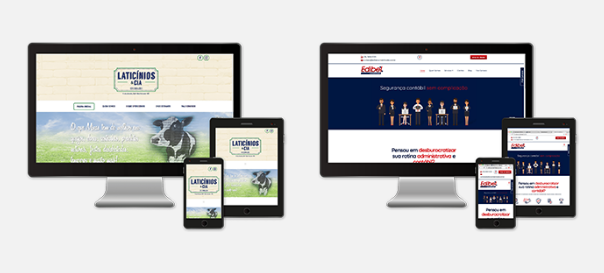
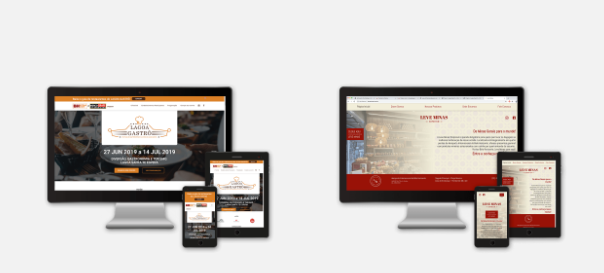
Before and after one commit to patmayumi/portfolio, a plain HTML site: page index.html in a window 1280 px wide. Shown: the part 1372-1645 px from the top of the page, 337-941 px from the left. Drawn offline with nearby package versions, Linux system fonts and the light colour scheme.

Commit message:
websites update

```diff
--- a/index.html
+++ b/index.html
@@ -147,23 +147,23 @@
 
         <div class="col-xs-12 col-sm-6 col-md-3 col-lg-3 webdesign">
           <div class="portfolio-item">
-            <div class="hover-bg"> <a href="http://www.laticiniosecia.com.br" target="_blank">
+            <div class="hover-bg"> <a href="http://www.lagoagastro.com.br" target="_blank">
               <div class="hover-text">
-                <h4>Laticínios & Cia</h4>
+                <h4>Lagoa Gastrô</h4>
                 <p>Web Design</p>
               </div>
-              <img src="img/portfolio/web_laticiniosecia.png" class="img-responsive portfolio-item-center" alt="Laticínios & Cia"> </a> </div>
+              <img src="img/portfolio/web_lagoagastro.png" class="img-responsive portfolio-item-center" alt="Lagoa Gastro"> </a> </div>
           </div>
         </div>
 
         <div class="col-xs-12 col-sm-6 col-md-3 col-lg-3 webdesign">
           <div class="portfolio-item">
-            <div class="hover-bg"> <a href="http://www.edibelcontabilidade.com.br" target="_blank">
+            <div class="hover-bg"> <a href="http://www.leveminas.com.br" target="_blank">
               <div class="hover-text">
-                <h4>Edibel Contabilidade</h4>
+                <h4>Leve Minas</h4>
                 <p>Web Design</p>
               </div>
-              <img src="img/portfolio/web_edibelcontabilidade.png" class="img-responsive portfolio-item-center" alt="Edibel Contabilidade"> </a> </div>
+              <img src="img/portfolio/web_leveminas.png" class="img-responsive portfolio-item-center" alt="Leve Minas"> </a> </div>
           </div>
         </div>
 
```
Also changed, not shown: img/portfolio/web_lagoagastro.png (added), img/portfolio/web_leveminas.png (added).
